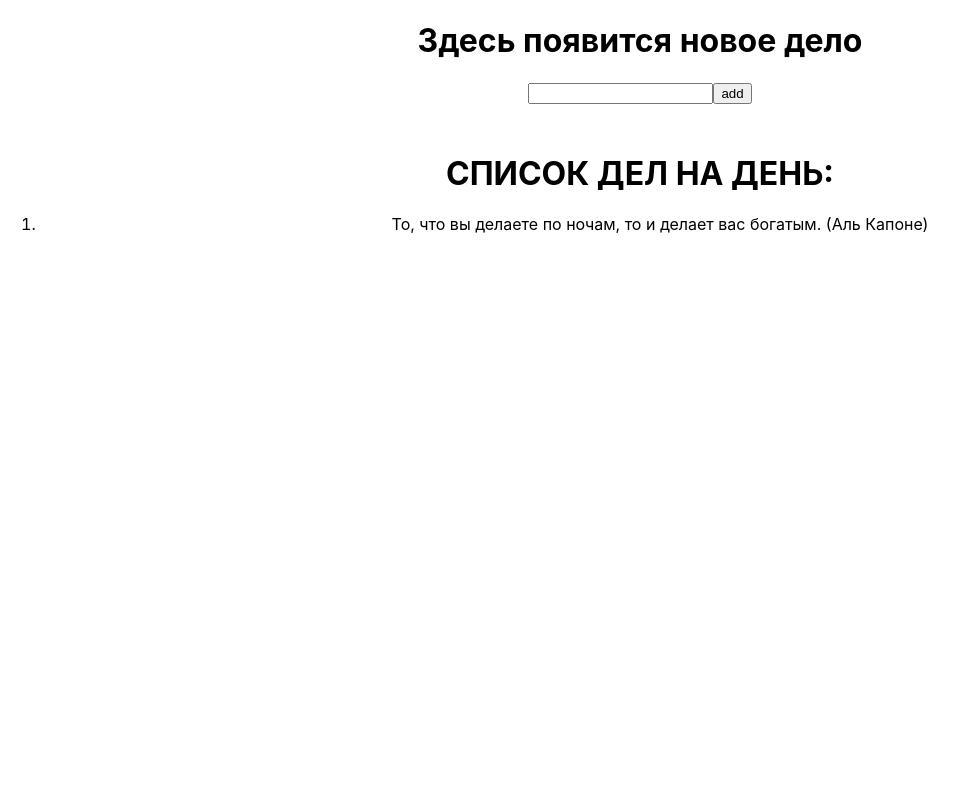
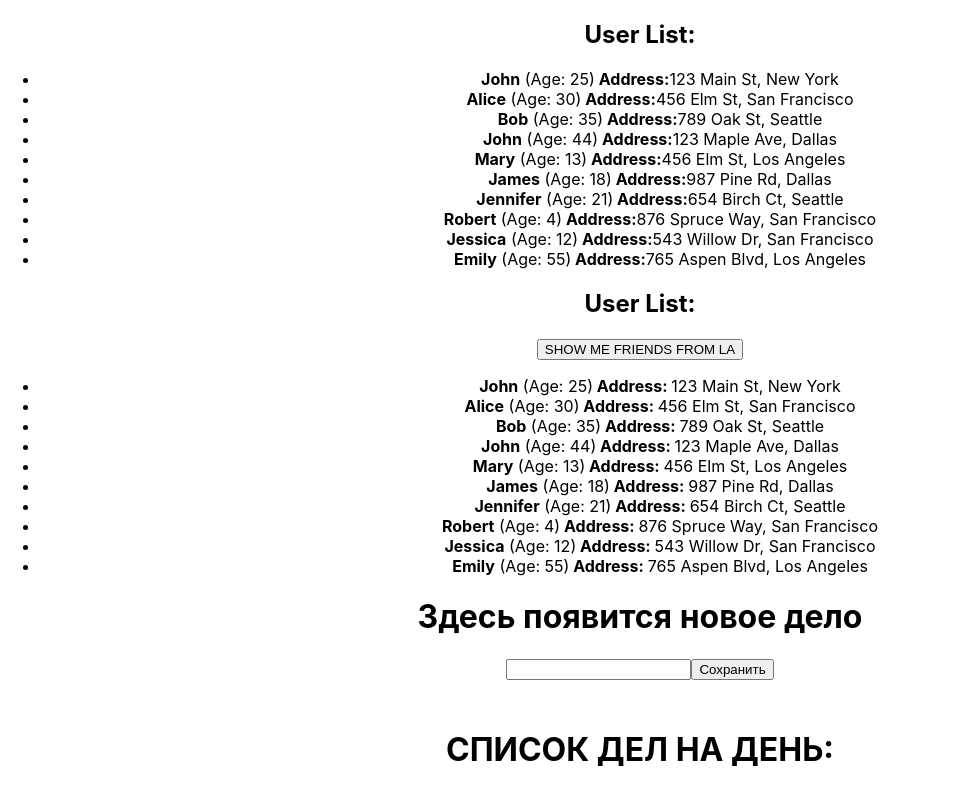
Before and after one commit to VanoKi/Task, a React (Create React App) app: page / in a window 1280 px wide. Shown: the top 791 px of the page, without its empty margins (0-968 px from the left). Built offline with nearby package versions, Linux system fonts and the light colour scheme.

Commit message:
fix: comments

```diff
--- a/src/App.tsx
+++ b/src/App.tsx
@@ -7,9 +7,9 @@ import { HW4 } from './HW/4/HW4';
 function App() {
   return (
     <div className="App">
-      {/*<HW1 />*/}
-      {/*<HW2 />*/}
-      {/*<HW3 />*/}
+      <HW1 />
+      <HW2 />
+      <HW3 />
       <HW4 />
     </div>
   );
--- a/src/HW/4/HW4.tsx
+++ b/src/HW/4/HW4.tsx
@@ -34,7 +34,7 @@ export const HW4 = () => {
 
       <Input currentText={currentText} setCurrentText={setCurrentText}/>
 
-      <Button  callBack={handleSave} name={'add'}/>
+      <Button  callBack={handleSave} name={'Сохранить'}/>
 
       <h1 style={{ marginTop: '50px' }}>СПИСОК ДЕЛ НА ДЕНЬ:</h1>
 
```
